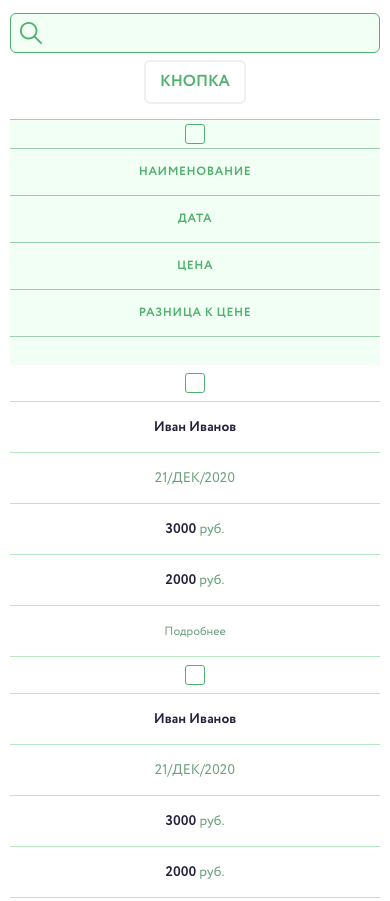
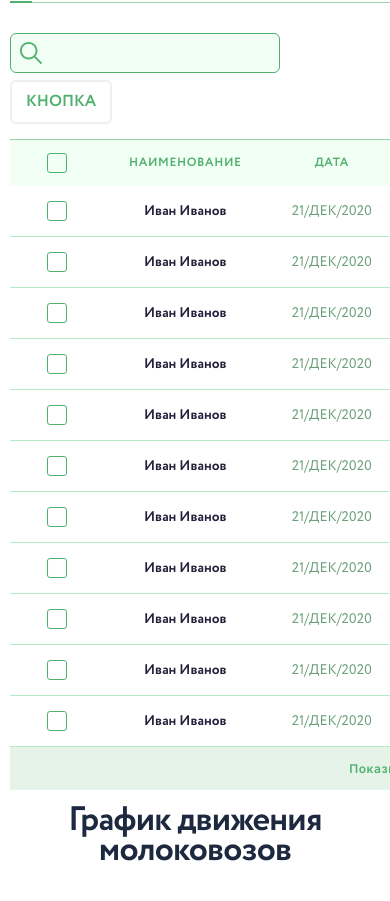
Before and after one commit to IlnazEGE/vipmilk, a plain HTML site: page index.html in a window 390 px wide. Shown: the part 3623-4524 px from the top of the page. Drawn offline with nearby package versions, Linux system fonts and the light colour scheme.

Commit message:
Add files via upload

```diff
--- a/css/style.css
+++ b/css/style.css
@@ -3,16 +3,14 @@
 @font-face {
 	font-family: "Circle";
 	src: url("../fonts/Circle.eot");
-	src: local("☺"), url("../fonts/Circle.woff") format("woff"), url("../fonts/Circle.ttf") format("truetype"),
-		url("../fonts/Circle.svg") format("svg");
+	src: local("☺"), url("../fonts/Circle.woff") format("woff"), url("../fonts/Circle.ttf") format("truetype"), url("../fonts/Circle.svg") format("svg");
 	font-weight: normal;
 	font-style: normal;
 }
 @font-face {
 	font-family: "Circle";
 	src: url("../fonts/Circle-bold.eot");
-	src: local("☺"), url("../fonts/Circle-bold.woff") format("woff"), url("../fonts/Circle-bold.ttf") format("truetype"),
-		url("../fonts/Circle-bold.svg") format("svg");
+	src: local("☺"), url("../fonts/Circle-bold.woff") format("woff"), url("../fonts/Circle-bold.ttf") format("truetype"), url("../fonts/Circle-bold.svg") format("svg");
 	font-weight: 700;
 	font-style: normal;
 }
@@ -182,7 +180,7 @@ body.lock {
 	width: 100%;
 }
 
-input[type="text"] {
+input[type=text] {
 	-webkit-appearance: none;
 	-moz-appearance: none;
 	appearance: none;
@@ -1516,7 +1514,8 @@ input[type="text"] {
 }
 
 .cost {
-	padding: 50px 0 75px 0;
+	overflow: auto;
+	padding: 50px 0px 75px 0;
 }
 @media (max-width: 991.98px) {
 	.cost {
@@ -1525,29 +1524,21 @@ input[type="text"] {
 }
 @media (max-width: 767.98px) {
 	.cost {
-		padding: 20px 0px 25px 0;
-		max-width: 530px;
-		margin: 0 auto;
-	}
-}
-@media (max-width: 540px) {
+		padding: 20px 0px 5px 0;
+	}
+}
+@media (max-width: 479.98px) {
 	.cost {
-		padding: 20px 50px 25px 50px;
-	}
-}
-@media (max-width: 479.98px) {
-	.cost {
-		padding: 10px 0 15px 0;
+		padding: 10px 0 5px 0;
 	}
 }
 .cost__title {
 	margin: 0px 0px 40px 0px;
 }
-@media (max-width: 479.98px) {
-	.cost__title {
-		margin: 0px 0px 20px 0px;
-	}
-}
+.cost__table {
+	min-width: 765px;
+}
+
 .body-cost__nav {
 	border-bottom: 1px solid #9bd2ac;
 	padding: 0px 0px 5px 0px;
@@ -1586,13 +1577,6 @@ input[type="text"] {
 .body-cost__table {
 	border-collapse: collapse;
 	width: 100%;
-}
-@media (max-width: 767.98px) {
-	.body-cost__table tr,
-	.body-cost__table td,
-	.body-cost__table th {
-		display: block;
-	}
 }
 .body-cost__table th {
 	border-top: 1px solid #9bd2ac;
@@ -1662,10 +1646,6 @@ input[type="text"] {
 @media (max-width: 767.98px) {
 	.search-body-cost {
 		padding: 30px 0 15px 0;
-	}
-}
-@media (max-width: 540px) {
-	.search-body-cost {
 		-webkit-box-orient: vertical;
 		-webkit-box-direction: normal;
 		    -ms-flex-direction: column;
@@ -1675,21 +1655,9 @@ input[type="text"] {
 		        align-items: start;
 	}
 }
-@media (max-width: 479.98px) {
-	.search-body-cost {
-		-webkit-box-align: center;
-		-ms-flex-align: center;
-		align-items: center;
-	}
-}
 .search-body-cost__input {
 	border-radius: 6px;
 	position: relative;
-}
-@media (max-width: 540px) {
-	.search-body-cost__input {
-		width: 100%;
-	}
 }
 .search-body-cost__input::before {
 	position: absolute;
@@ -1715,7 +1683,7 @@ input[type="text"] {
 	/* Backgrounds/Primary */
 	padding: 8px 14px;
 }
-@media (max-width: 540px) {
+@media (max-width: 767.98px) {
 	.search-body-cost__btn {
 		margin: 7px 0px 0px 0px;
 	}
@@ -1739,12 +1707,6 @@ input[type="text"] {
 	    -ms-flex-pack: end;
 	        justify-content: flex-end;
 	padding: 14px 0;
-}
-@media (max-width: 767.98px) {
-	.pagging-body-cost {
-		-ms-flex-pack: distribute;
-		justify-content: space-around;
-	}
 }
 .pagging-body-cost__show {
 	margin: 0px 65px 0px 0px;
@@ -1756,11 +1718,6 @@ input[type="text"] {
 	letter-spacing: 0.05em;
 	color: #50b16e;
 }
-@media (max-width: 767.98px) {
-	.pagging-body-cost__show {
-		margin: 0;
-	}
-}
 .pagging-body-cost__page {
 	margin: 0px 48px 0px 0px;
 	font-family: Inter;
@@ -1771,11 +1728,6 @@ input[type="text"] {
 	letter-spacing: 0.05em;
 	color: #50b16e;
 }
-@media (max-width: 767.98px) {
-	.pagging-body-cost__page {
-		margin: 0;
-	}
-}
 .pagging-body-cost__arrows {
 	margin: 0px 20px 0px 0px;
 	display: -webkit-box;
@@ -1787,18 +1739,8 @@ input[type="text"] {
 	position: relative;
 	top: 3px;
 }
-@media (max-width: 767.98px) {
-	.pagging-body-cost__arrows {
-		margin: 0;
-	}
-}
 .pagging-body-cost__prev {
 	margin: 0px 51px 0px 0px;
-}
-@media (max-width: 479.98px) {
-	.pagging-body-cost__prev {
-		margin: 0px 20px 0px 0px;
-	}
 }
 .pagging-body-cost__next {
 	position: relative;
```
Lines whose indentation alone changed are shown as unchanged.
